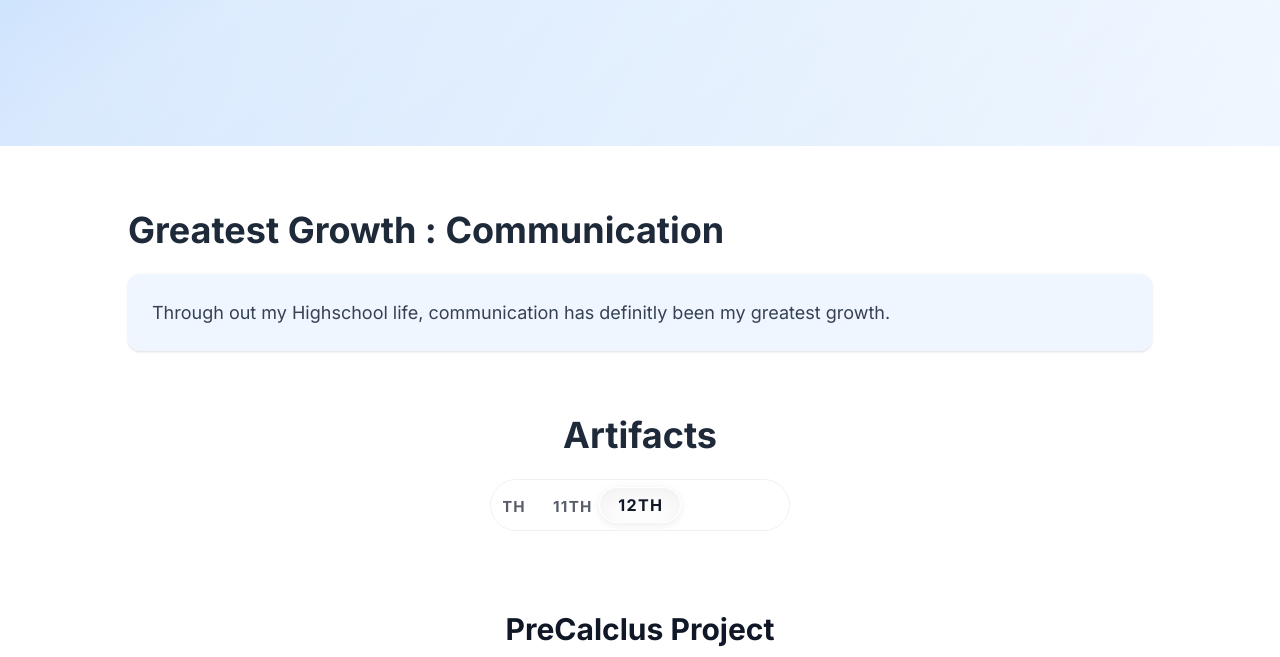
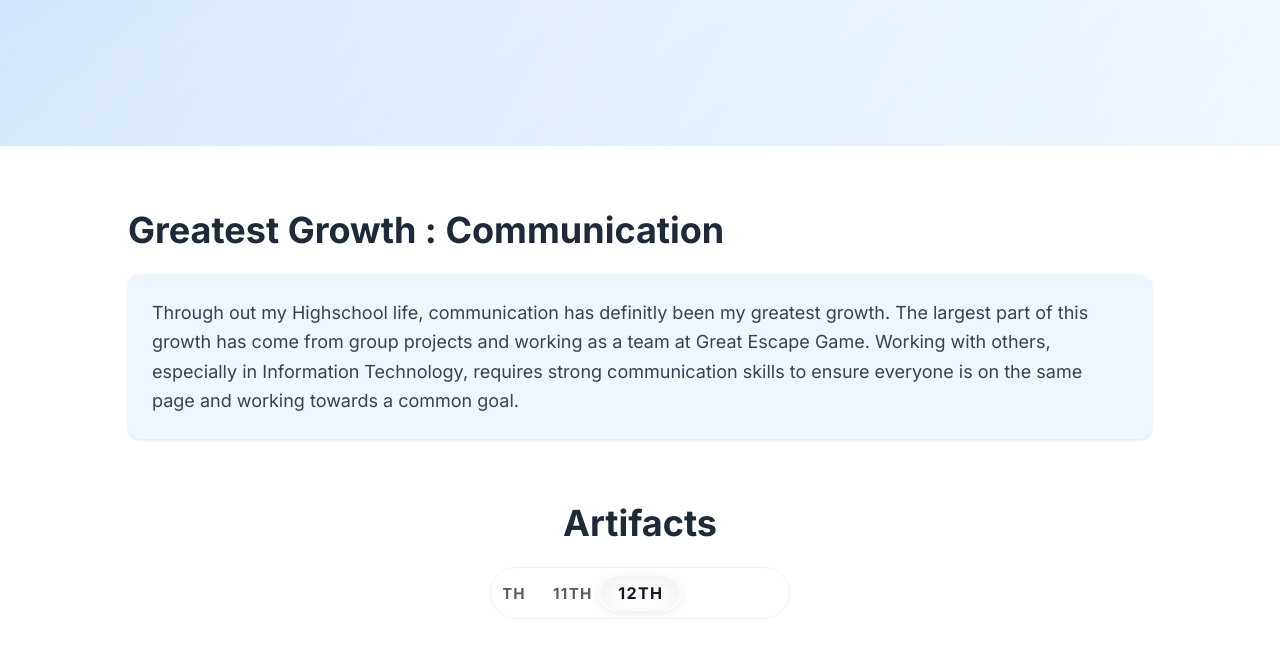
Before and after one commit to Luke-Priest/STEMPortfolio2026, a website: page Projects/12th.html in a window 1280 px wide. Shown: the part 654-1311 px from the top of the page. Drawn offline with Linux system fonts and the light colour scheme.

Commit message:
Updated Greatest Growth

```diff
--- a/Projects/12th.html
+++ b/Projects/12th.html
@@ -119,7 +119,7 @@
     <h2 class="text-4xl font-bold text-gray-800 dark:text-gray-100 mb-6">Greatest Growth : Communication</h2>
     <div class="bg-blue-50 dark:bg-gray-800 rounded-xl shadow p-6">
       <p class="text-lg text-gray-700 dark:text-gray-200 leading-relaxed">
-        Through out my Highschool life, communication has definitly been my greatest growth.
+        Through out my Highschool life, communication has definitly been my greatest growth. The largest part of this growth has come from group projects and working as a team at Great Escape Game. Working with others, especially in Information Technology, requires strong communication skills to ensure everyone is on the same page and working towards a common goal.
       </p>
     </div>
   </section>
```
